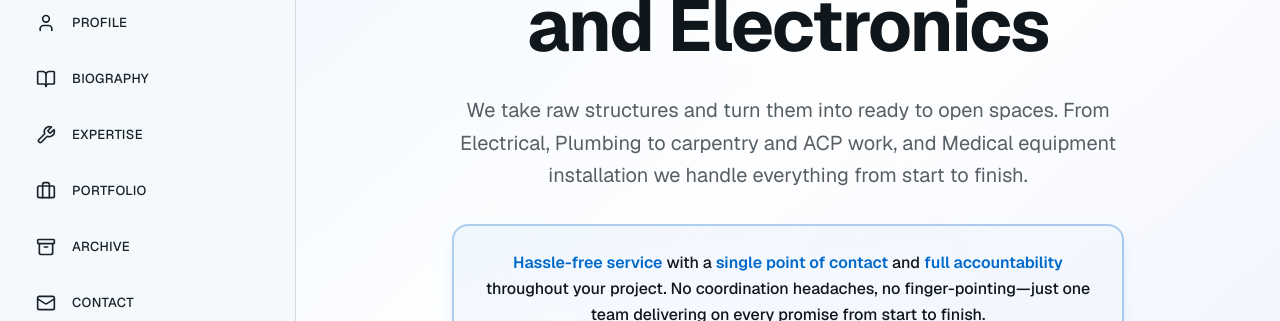
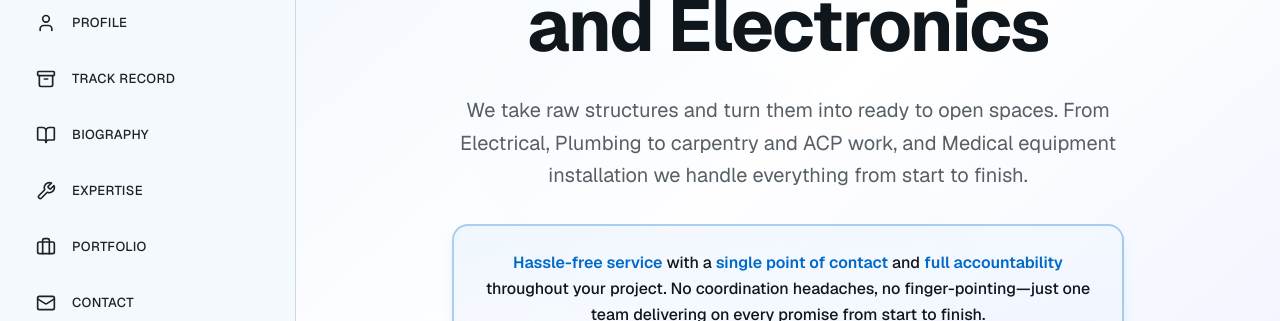
Before and after one commit to sainathreddyedla/Gayatri-Electricals, a Next.js app: page / in a window 1280 px wide. Shown: the part 286-607 px from the top of the page. Built offline with nearby package versions, Linux system fonts and the light colour scheme.

Commit message:
Update sidebar-navigation.tsx

```diff
--- a/components/sidebar-navigation.tsx
+++ b/components/sidebar-navigation.tsx
@@ -10,10 +10,10 @@ import { useState } from "react"
 const navItems = [
   { href: "/", label: "HOME", icon: Home },
   { href: "/profile", label: "PROFILE", icon: User },
+  { href: "/track-record", label: "TRACK RECORD", icon: Archive },
   { href: "/biography", label: "BIOGRAPHY", icon: BookOpen },
   { href: "/expertise", label: "EXPERTISE", icon: Wrench },
   { href: "/portfolio", label: "PORTFOLIO", icon: Briefcase },
-  { href: "/track-record", label: "ARCHIVE", icon: Archive },
   { href: "/contact", label: "CONTACT", icon: Mail },
 ]
 
```
